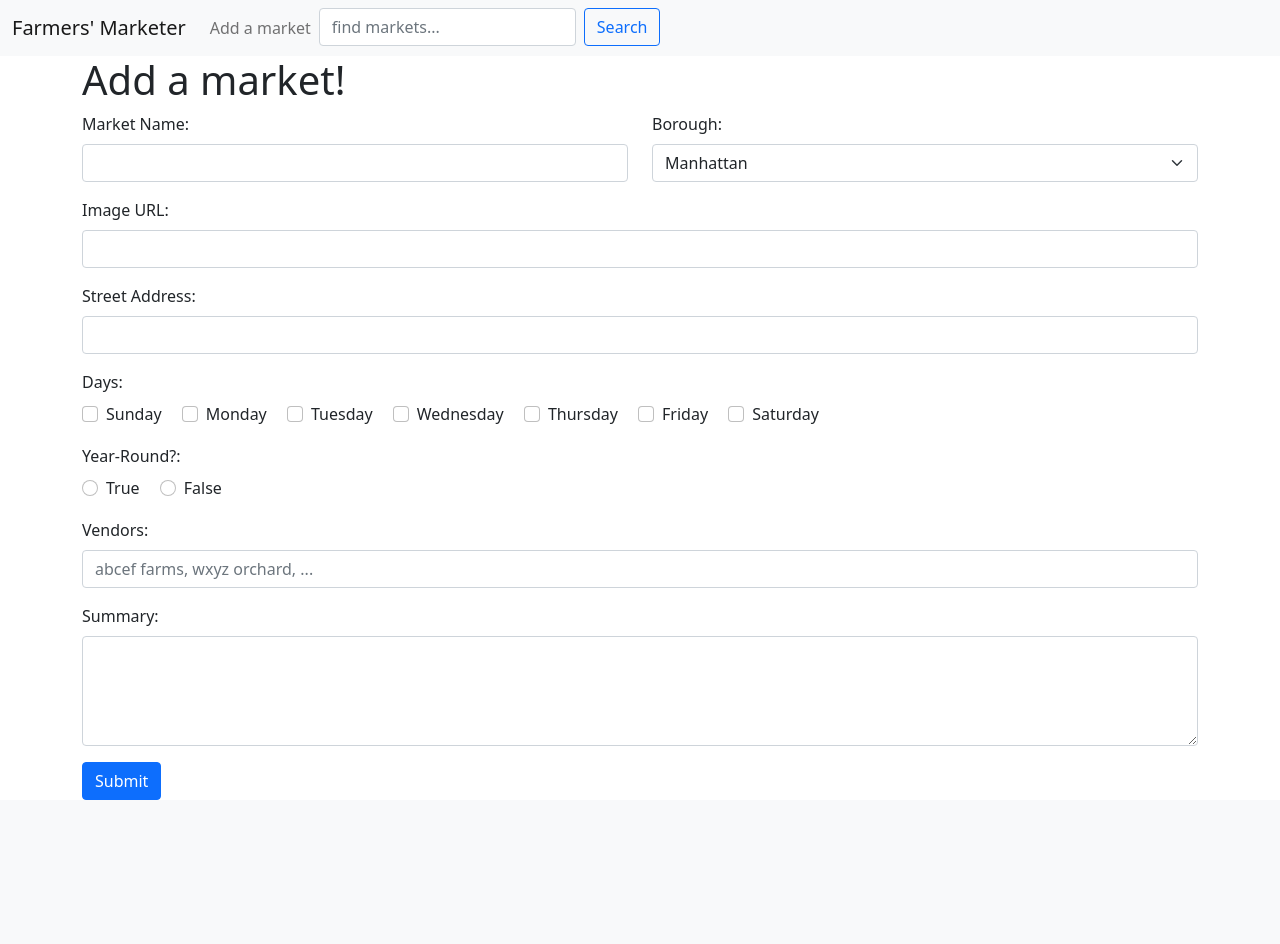
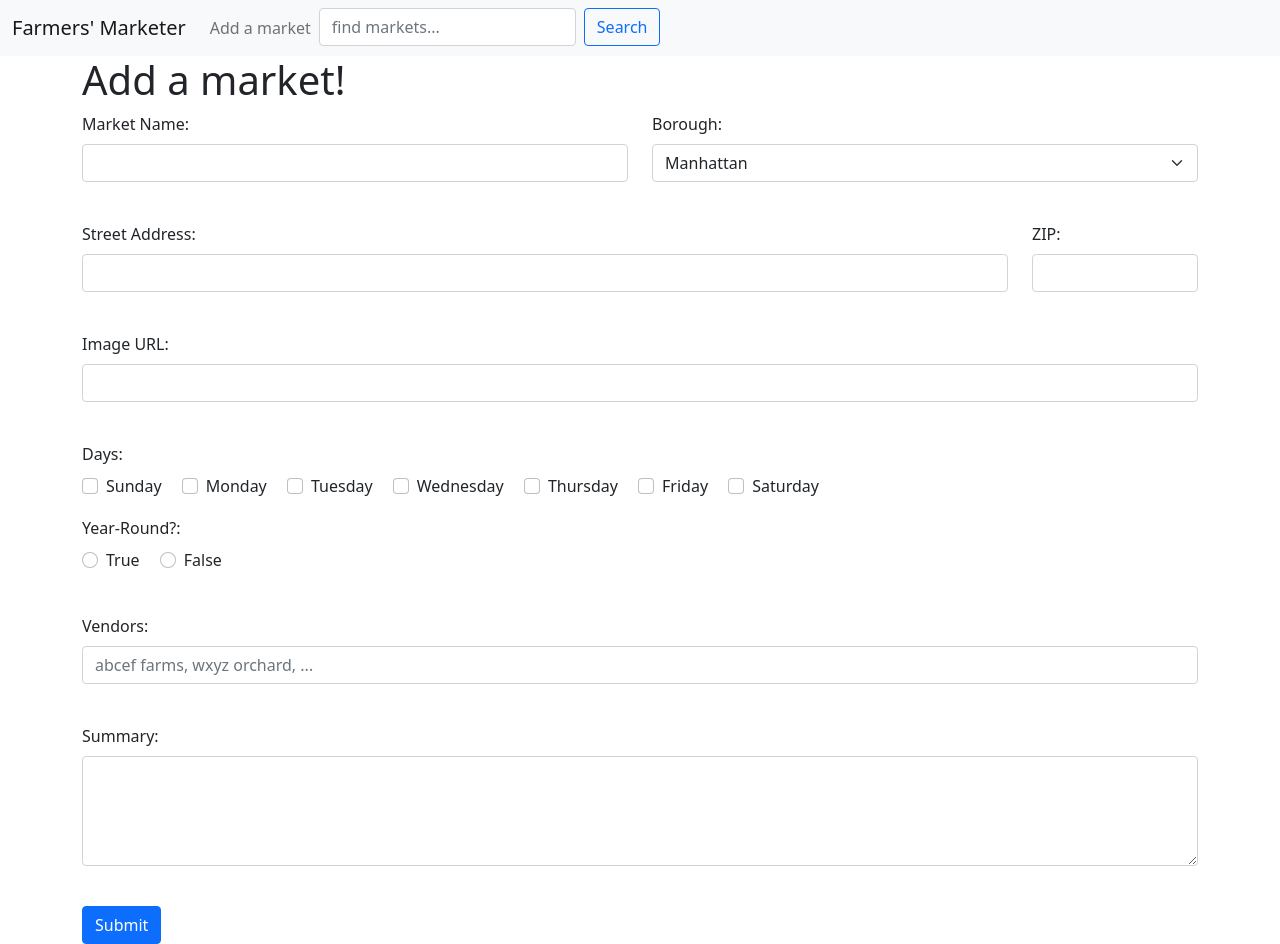
Before and after one commit to avahajr/ui-midterm, a Flask app: page /add in a window 1280 px wide. Before the commit the page ends 800 px from the top, so only its background shows below. Run offline with Flask 3, Linux system fonts and the light colour scheme; some libraries are stand-ins or nearby versions.

Commit message:
update with input validation

```diff
--- a/main/static/farmer.js
+++ b/main/static/farmer.js
@@ -32,58 +32,108 @@ function isValidSearchTerm(search_term) {
     return true
 }
 
+async function validateEntry() {
+    $(".warning").empty();
 
-function validateEntry() {
     let checkboxes = $('input[name="days"]:checked')
     let selectedDays = checkboxes.map(function () {
         return this.value;
     }).get();
-    let newEntry = {
-        market_name: $("#market_name").val(),
-        borough: $("#borough").val(),
-        image: $("#image").val(),
-        street_address: $("#street_address").val(),
-        latitude: 0,
-        longitude: 0,
-        days: selectedDays,
-        vendors_list: $("#vendors").val().split(", "),
-        year_round: $('input[name="year_round"]:checked').val(),
-        summary: $("#summary").val()
-    };
-    let errors = {};
-    console.log(newEntry)
 
-    for (let prop in newEntry) {
-        if (newEntry.hasOwnProperty(prop)) {
-            let value = newEntry[prop];
-            let dataType = typeof value;
+    // check if the address is valid & retrieve lat, lng
+    let zip = $("#zip").val();
+    let street_address = $("#street_address").val()
+    let [lat, lng] = [null, null]
+    const apiKey = "AhCY625KQxZJyShmnHRlfjMuPw_dKcblIGFwahIKbuSn1iy0zkMHaLi0Ic9YbUzH";
+    // call to validate the address & geolocate
 
-            // Validate data types
-            switch (prop) {
-                case 'latitude':
-                case 'longitude':
-                    // Validate numeric values for latitude and longitude
-                    if (dataType !== 'number') {
-                        errors[prop] = 'Should be a numeric value.';
-                    }
-                    break;
-                case 'year_round':
-                    // Validate boolean value for year_round
-                    if (!(newEntry["year_round"] === 'true' || newEntry['year_round'] === 'false')) {
-                        errors[prop] = 'Should be a boolean value.';
-                    }
-                    break;
-                // Add additional cases for other properties if needed
+    let isValid = true;
+
+    // validation
+    let summary = $("#summary").val()
+    if (summary.trim() === '') {
+        $(`#summary_warning`).append("Field cannot be empty.")
+        $("#summary").focus().empty();
+        isValid = false
+    }
+
+    let vendors = $("#vendors_list").val()
+    if (vendors.trim() === '') {
+        $(`#vendors_list_warning`).append("Field cannot be empty.")
+        $("#vendors_list").focus().empty();
+        isValid = false
+    }
+    let year_round = $('input[name="year_round"]:checked').val();
+    if (year_round !== "true" && year_round !== "false") {
+        $("#yearRoundWarning").append("Please select a value.");
+        $("#year_round_true").focus()
+        isValid = false
+    }
+    if (selectedDays.length === 0) {
+        $('#daysWarning').append("Market must have at least one day.")
+        $("#day_sunday").focus()
+        isValid = false
+    }
+
+    let image = $("#image").val()
+    if (image.trim() === '') {
+        $(`label[for=image].warning`).append("Field cannot be empty.");
+        $('#image').focus().empty();
+        isValid = false
+
+    }
+    if (street_address.trim() === '') {
+        $("label[for=street_address].warning").append("Field cannot be empty.")
+        $('#street_address').focus().empty();
+        isValid = false
+    }
+    if (isNaN(Number(zip))) {
+        $("#zipWarning").append("Zipcode must be a number");
+        $('#zip').focus();
+        isValid = false
+    } else if (isValid) {
+
+        await $.ajax({
+                url: `http://dev.virtualearth.net/REST/v1/Locations?key=${apiKey}&locality=New York City&adminDistrict=NY&addressLine=${street_address}&postalCode=${zip}`,
+                type: "GET",
+                dataType: 'json',
+                success: function (data) {
+                    [lat, lng] = data['resourceSets'][0]['resources'][0]['point']['coordinates']
+                },
+                error: function (e) {
+                    console.error("Error:", e)
+                }
             }
+        )
+        if (lat === null) {
+            $("label[for=street_address].warning").append("Could not find matching address.")
+            $('#street_address').focus();
+            isValid = false
         }
     }
 
-    // Output errors or do something with them
-    if (Object.keys(errors).length > 0) {
-        console.error('Validation errors:', errors);
-        // Handle errors as needed
-    } else {
-        console.log('Validation successful. Do something with the entry:', newEntry);
+    let market_name = $("#market_name").val();
+    if (market_name.trim() === '') {
+        $(`label[for=market_name].warning`).append("Field cannot be empty.");
+        $("#market_name").focus().val("");
+        isValid = false
+    }
+
+    if (isValid) {
+        let newEntry = {
+            market_name: market_name,
+            borough: $("#borough").val(),
+            image: image,
+            street_address: street_address,
+            zip: Number(zip),
+            latitude: Number(lat),
+            longitude: Number(lng),
+            days: selectedDays,
+            vendors_list: vendors.split(", "),
+            year_round: year_round,
+            summary: summary,
+        };
+        console.log('Validation successful. Adding entry:', newEntry);
         $.ajax({
             url: '/add',
             type: "POST",
@@ -92,13 +142,14 @@ function validateEntry() {
             success: function (data) {
                 console.log("successfully submitted", data)
                 // clear all data fields
-
-
+                $("#add_market")[0].reset();
             },
             error: function (e) {
                 console.error("while input was valid, there was an error adding new market:", e)
             }
         });
+    } else {
+        console.error('something was wrong with the input.')
     }
 }
 
@@ -116,9 +167,8 @@ $(document).ready(function () {
         doSearch(searchTerm);
     })
 
-    $("#submit-form").click(function(e) {
+    $("#submit-form").click(function (e) {
         e.preventDefault();
-        console.log("submit")
         validateEntry();
     })
 
--- /dev/null
+++ b/main/static/main.css
@@ -0,0 +1,3 @@
+.warning {
+    color: red;
+}
--- a/main/templates/add.html
+++ b/main/templates/add.html
@@ -3,12 +3,13 @@
 {% block content %}
 <h1>Add a market!</h1>
 
-<form>
+<form id="add_market">
     <div class="row">
         <!-- Market Name -->
         <div class="mb-3 col">
             <label for="market_name" class="form-label">Market Name:</label>
             <input type="text" class="form-control" id="market_name" name="market_name" required>
+            <label class='warning' for="market_name"></label>
         </div>
 
         <!-- Borough -->
@@ -24,16 +25,27 @@
         </div>
     </div>
 
+
+
+    <div class="row">
+        <!-- Street Address -->
+        <div class="mb-3 col-10">
+            <label for="street_address" class="form-label">Street Address:</label>
+            <input type="text" class="form-control" id="street_address" name="street_address" required>
+            <label class='warning' for="street_address"></label>
+        </div>
+        <div class="mb-3 col-2">
+            <label for="zip" class="form-label">ZIP:</label>
+            <input class="form-control" id="zip" name="zip" required>
+            <label class='warning' id="zipWarning"></label>
+        </div>
+    </div>
+
     <!-- Image URL -->
     <div class="mb-3">
         <label for="image" class="form-label">Image URL:</label>
         <input type="text" class="form-control" id="image" name="image" required>
-    </div>
-
-    <!-- Street Address -->
-    <div class="mb-3">
-        <label for="street_address" class="form-label">Street Address:</label>
-        <input type="text" class="form-control" id="street_address" name="street_address" required>
+        <label for="image" class="warning"></label>
     </div>
 
     <!-- Days -->
@@ -45,7 +57,7 @@
                 <label class="form-check-label" for="day_sunday">Sunday</label>
             </div>
             <div class="form-check form-check-inline">
-                <input class="form-check-input" type="checkbox" id="day_monday" value="Monday">
+                <input class="form-check-input" type="checkbox" id="day_monday" name="days" value="Monday">
                 <label class="form-check-label" for="day_monday">Monday</label>
             </div>
             <div class="form-check form-check-inline">
@@ -71,6 +83,7 @@
                 <input class="form-check-input" type="checkbox" id="day_saturday" name="days" value="Saturday">
                 <label class="form-check-label" for="day_saturday">Saturday</label>
             </div>
+            <div id="daysWarning" class="warning"></div>
         </div>
     </div>
 
@@ -87,19 +100,25 @@
                 <label class="form-check-label" for="year_round_false">False</label>
             </div>
         </div>
+        <label class='warning' id="yearRoundWarning"></label>
+
     </div>
 
 
     <!-- Vendors List -->
     <div class="mb-3">
-        <label class="form-label" for="vendors">Vendors:</label>
-        <input class="form-control" name="vendors" type="text" id="vendors" placeholder="abcef farms, wxyz orchard, ...">
+        <label class="form-label" for="vendors_list">Vendors:</label>
+        <input class="form-control" name="vendors_list" type="text" id="vendors_list"
+               placeholder="abcef farms, wxyz orchard, ...">
+        <label class="warning" id="vendors_list_warning"></label>
+
     </div>
 
     <!-- Summary -->
     <div class="mb-3">
         <label for="summary" class="form-label">Summary:</label>
         <textarea class="form-control" id="summary" name="summary" rows="4" required></textarea>
+        <label class="warning" id="summary_warning"></label>
     </div>
 
     <button id="submit-form" class="btn btn-primary">Submit</button>
```
